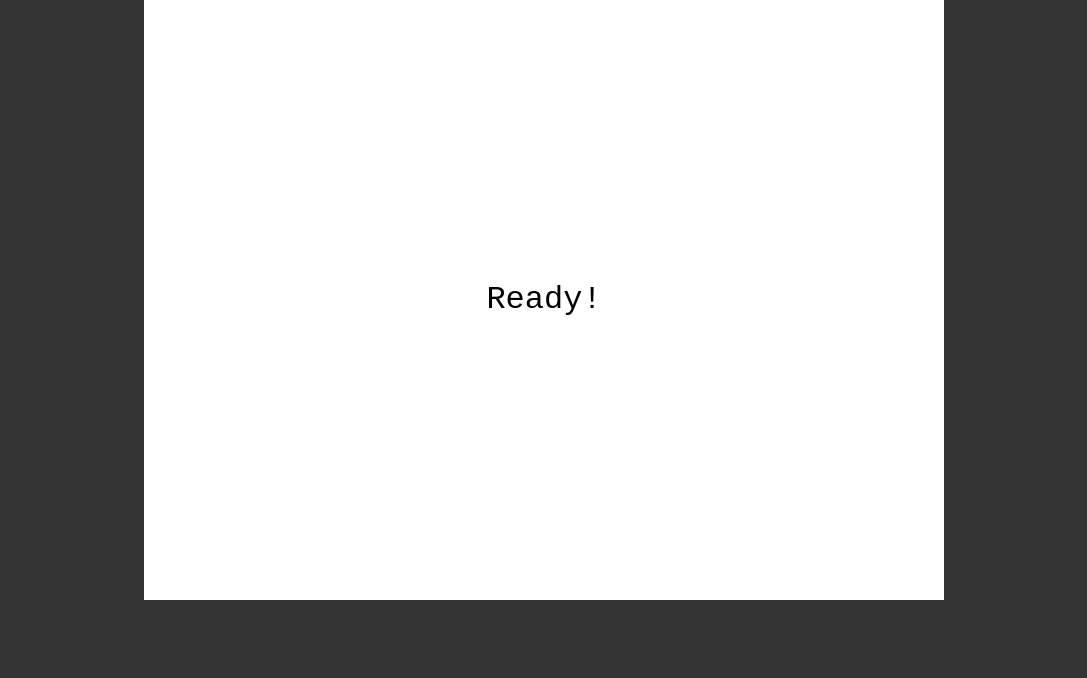
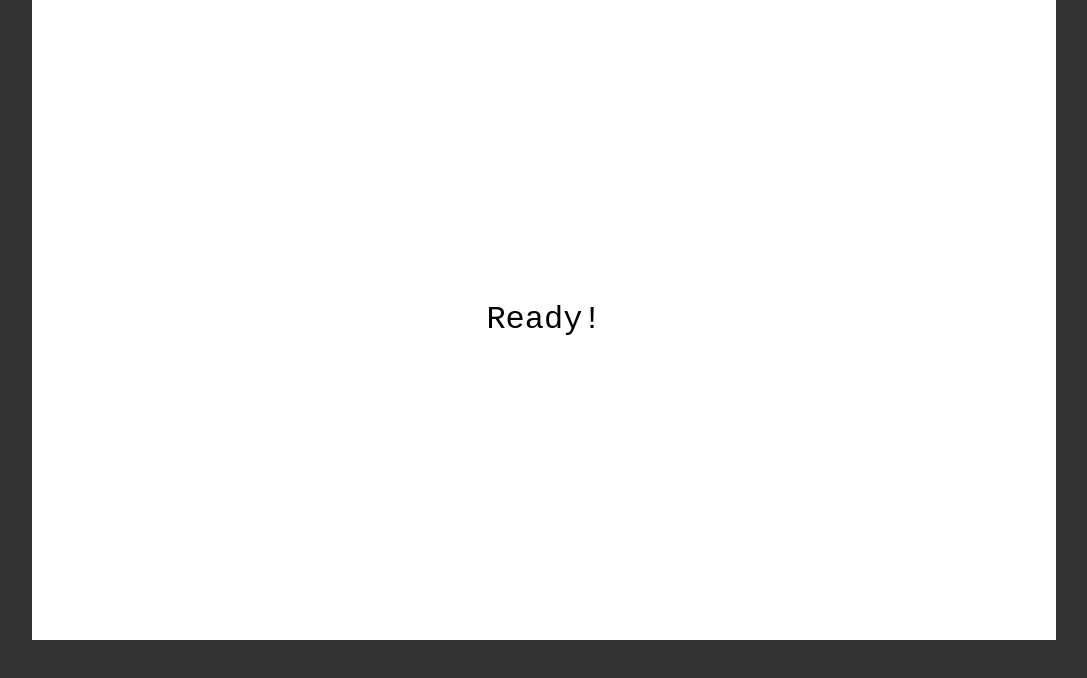
Before and after one commit to shaunanoordin/cny2017, a website built with webpack: page index.html in a window 1280 px wide. Shown: the whole page, without its empty margins (96-1183 px from the left). Built offline with nearby package versions, Linux system fonts and the light colour scheme.

Commit message:
Setup cny2017 folder, resized to 1024x640

```diff
--- a/index.html
+++ b/index.html
@@ -10,7 +10,7 @@
 </head>
 <body>
 <div id="app">
-<canvas id="canvas" width="800" height="600"></canvas>
+<canvas id="canvas" width="1024" height="640"></canvas>
 </div><!--/#app-->
 </body>
 </html>
--- a/src/example-game/index.js
+++ b/src/cny2017/index.js
@@ -24,19 +24,19 @@ export function initialise() {
 
   //Images
   //--------------------------------
-  this.assets.images.actor = new ImageAsset("assets/example-game/actor.png");
-  this.assets.images.sarcophagus = new ImageAsset("assets/example-game/sarcophagus.png");
-  this.assets.images.gate = new ImageAsset("assets/example-game/gate.png");
-  this.assets.images.plate = new ImageAsset("assets/example-game/plate.png");
-  this.assets.images.goal = new ImageAsset("assets/example-game/goal.png");
-  this.assets.images.background = new ImageAsset("assets/example-game/background.png");
+  this.assets.images.actor = new ImageAsset("assets/cny2017/actor.png");
+  this.assets.images.sarcophagus = new ImageAsset("assets/cny2017/sarcophagus.png");
+  this.assets.images.gate = new ImageAsset("assets/cny2017/gate.png");
+  this.assets.images.plate = new ImageAsset("assets/cny2017/plate.png");
+  this.assets.images.goal = new ImageAsset("assets/cny2017/goal.png");
+  this.assets.images.background = new ImageAsset("assets/cny2017/background.png");
 
-  this.assets.images.comicPanelA = new ImageAsset("assets/example-game/comic-panel-800x600-red.png");
-  this.assets.images.comicPanelB = new ImageAsset("assets/example-game/comic-panel-800x600-blue.png");
-  this.assets.images.comicPanelC = new ImageAsset("assets/example-game/comic-panel-800x600-yellow.png");
-  this.assets.images.comicPanelSmall = new ImageAsset("assets/example-game/comic-panel-500x500-green.png");
-  this.assets.images.comicPanelBig = new ImageAsset("assets/example-game/comic-panel-1000x1000-pink.png");
-  this.assets.images.comicPanelWide = new ImageAsset("assets/example-game/comic-panel-1000x300-teal.png");
+  this.assets.images.comicPanelA = new ImageAsset("assets/cny2017/comic-panel-800x600-red.png");
+  this.assets.images.comicPanelB = new ImageAsset("assets/cny2017/comic-panel-800x600-blue.png");
+  this.assets.images.comicPanelC = new ImageAsset("assets/cny2017/comic-panel-800x600-yellow.png");
+  this.assets.images.comicPanelSmall = new ImageAsset("assets/cny2017/comic-panel-500x500-green.png");
+  this.assets.images.comicPanelBig = new ImageAsset("assets/cny2017/comic-panel-1000x1000-pink.png");
+  this.assets.images.comicPanelWide = new ImageAsset("assets/cny2017/comic-panel-1000x300-teal.png");
   //--------------------------------
 
   //Animations
--- a/src/main.js
+++ b/src/main.js
@@ -7,7 +7,7 @@ AvO Adventure Game
  */
 
 import { AvO } from "./avo/index.js";
-import { initialise } from "./example-game/index.js";
+import { initialise } from "./cny2017/index.js";
 
 /*  Initialisations
  */
```
Also changed, not shown: app/main.js (+13 -13 lines), assets/cny2017/actor-old.png (renamed from assets/example-game/actor-old.png), assets/cny2017/actor.png (renamed from assets/example-game/actor.png), assets/cny2017/background.png (renamed from assets/example-game/background.png), assets/cny2017/comic-panel-1000x1000-pink.png (renamed from assets/example-game/comic-panel-1000x1000-pink.png), assets/cny2017/comic-panel-1000x300-teal.png (renamed from assets/example-game/comic-panel-1000x300-teal.png), assets/cny2017/comic-panel-500x500-green.png (renamed from assets/example-game/comic-panel-500x500-green.png), assets/cny2017/comic-panel-800x600-blue.png (renamed from assets/example-game/comic-panel-800x600-blue.png), assets/cny2017/comic-panel-800x600-red.png (renamed from assets/example-game/comic-panel-800x600-red.png), assets/cny2017/comic-panel-800x600-yellow.png (renamed from assets/example-game/comic-panel-800x600-yellow.png), assets/cny2017/gate.png (renamed from assets/example-game/gate.png), assets/cny2017/goal.png (renamed from assets/example-game/goal.png), assets/cny2017/plate.png (renamed from assets/example-game/plate.png), assets/cny2017/sarcophagus.png (renamed from assets/example-game/sarcophagus.png).
